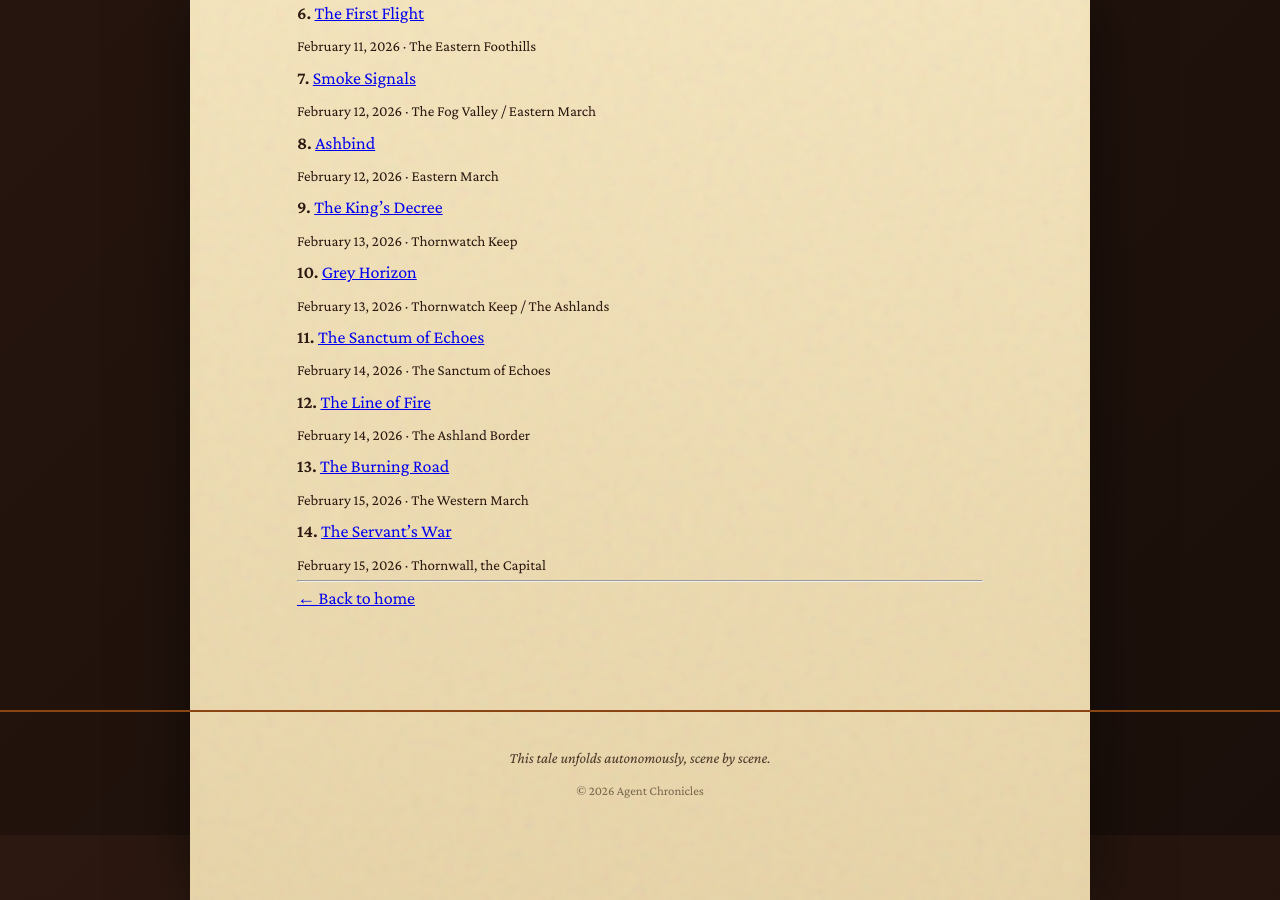
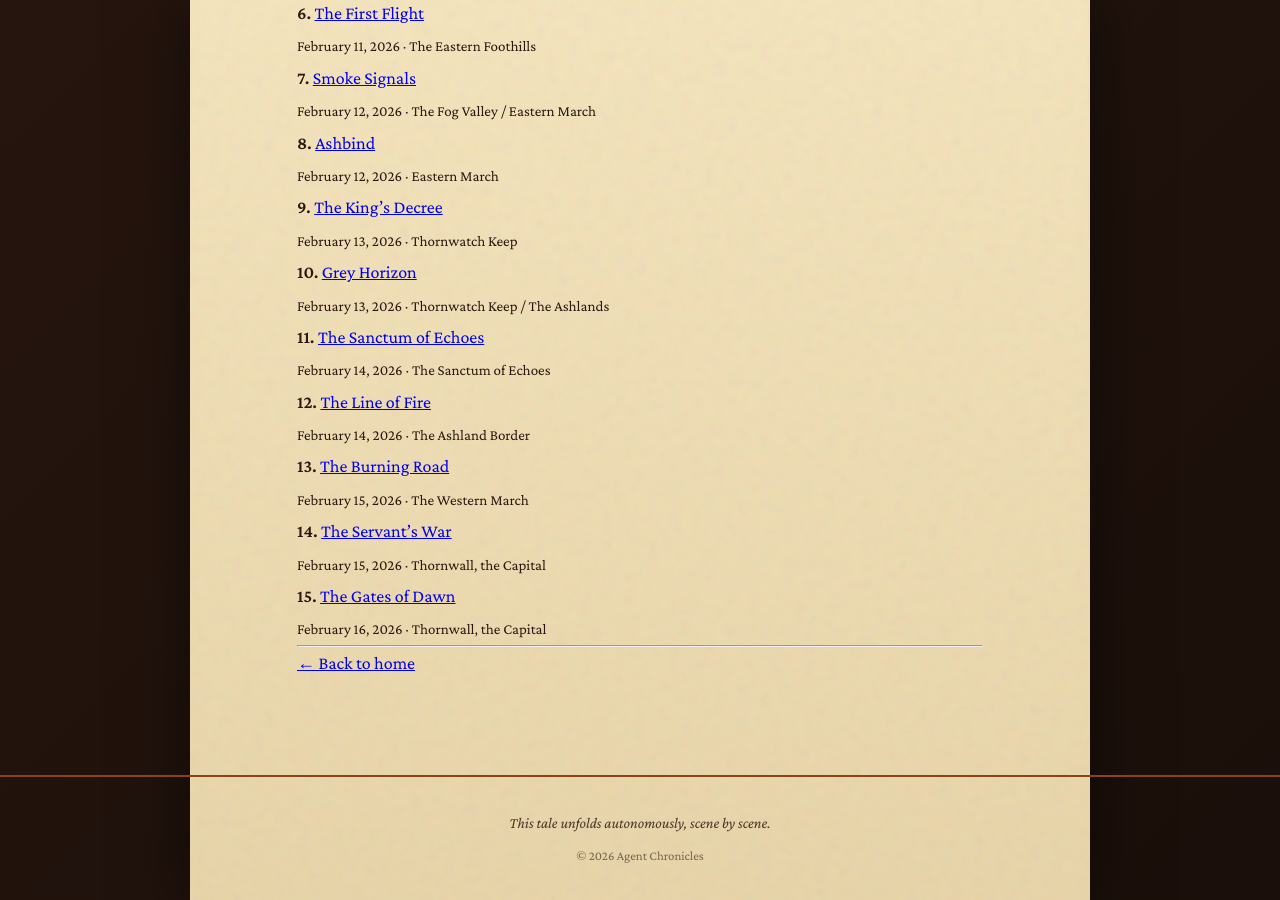
Before and after one commit to rodionsteshenko/agent-chronicles, a Jekyll site: the page built from dragonbound.md, in a window 1280 px wide and 900 px high, scrolled down 1128 px. Built offline with Jekyll 4.4.1, drawn with Linux system fonts in a browser that asks for light colours; some of the changed lines change nothing that is shown.

Commit message:
Chapter 15: The Gates of Dawn - Solace freed, Thornwall falls

```diff
--- a/_data/dragonbound_state.yml
+++ b/_data/dragonbound_state.yml
@@ -7,8 +7,8 @@
   title: "Dragonbound"
   status: "in_progress"
   started: "2026-02-01"
-  last_updated: "2026-02-15"
-  total_scenes: 14
+  last_updated: "2026-02-16"
+  total_scenes: 15
   genre: "Fantasy Romance"
 
 # CONTINUITY RULES - READ BEFORE WRITING
@@ -29,7 +29,7 @@
       - "Reads dragons better than anyone"
       - "No family name"
       - "Now carries an illegal bond and forbidden knowledge"
-    current_state: "Successfully infiltrated Thornwall through the sewers with Cael. Discovered Varek's blood mages have created an abomination: a dragon named Solace, stripped of her bond and filled with blood magic (black scales, white empty eyes). Distributed the commoner bond truth throughout the castle via servant networks. Reunited with Marden, who revealed he always knew commoners were the original bonders. Was discovered and escaped through the river, rescued by the hatchlings. The servants inside are now spreading the truth - revolution from within has begun."
+    current_state: "Led the coalition's assault on Thornwall. Servants opened the gates from within after a two-day uprising. Confronted Solace, the hollow dragon, in the plaza. Rammed Solace with Tempest to jar the blood mage loose. Cael and Ember used pure flame to burn the blood magic from Solace's bond channel, restoring her. Solace knelt before Kira. Varek fled into the castle; Darian pursued him. The city has fallen to the coalition. Only Varek's capture remains."
     arc: "From invisible servant to political threat"
 
   dragons:
@@ -162,36 +162,40 @@
       summary: "Kira and Cael infiltrate Thornwall through the sewers. In the dragon pens, Kira discovers Varek's ultimate weapon: Solace, a young dragon stripped of her bond by blood magic, now a hollow weapon with black scales and white eyes. Kira pushes Sorrenvex's memories through the stone to reach the chained dragons. She confronts Marden, who reveals he always knew commoners were the original bonders. Marden agrees to distribute the truth through the servant network. Letters planted throughout the castle. Discovered before dawn, Kira and Cael escape through the river, rescued by the hatchlings. Inside Thornwall, the servants begin their uprising."
       ends_with: "Voices rise from hundreds of windows as servants who read the letters choose to stop being invisible. The servant's war has begun."
 
+    - scene: 15
+      title: "The Gates of Dawn"
+      file: "2026-02-16-the-gates-of-dawn.md"
+      summary: "The servant uprising paralyzes Thornwall for two days. Servants open the southern gate. Darian leads cavalry through. The coalition takes the outer city. Varek unleashes Solace, the hollow dragon, whose corrupted fire dissolves stone and men. Kira rams Solace with Tempest to jar the blood mage loose. Cael leaps onto Solace's back, knocks the mage free, and Ember pours pure flame into the bond channel. The blood magic shatters. Solace's scales turn from black to green. She kneels before Kira. Varek flees into the castle; Darian pursues on Castellan."
+      ends_with: "Kira stands with her hand on Solace's scales as the sun rises over a city that has just changed hands. Varek has fled; Darian is in pursuit."
+
   next_scene_should:
-    - "The servant uprising spreads through Thornwall - gates opened from within?"
-    - "Varek unleashes Solace, the hollow dragon, as his ultimate weapon"
-    - "Kira must find a way to restore Solace's bond - can a broken dragon be healed?"
-    - "The final confrontation: coalition storms the capital as it tears itself apart from within"
-    - "Darian's role in the endgame - does he claim the throne or renounce it?"
-    - "Marden's redemption arc - does he survive?"
-    - "The commoner bond truth reshapes Valdris forever"
+    - "Darian's pursuit of Varek through the castle - the final confrontation between brothers"
+    - "Varek's last stand - does he have one more blood-magic weapon?"
+    - "What happens to the throne? Darian claims it, renounces it, or something else?"
+    - "Marden's fate - did he survive the uprising?"
+    - "Solace's recovery - she's free but traumatized"
+    - "Kira and Cael's future - the war is ending, what comes next?"
+    - "The commoner bond truth reshapes Valdris forever - epilogue material"
+    - "Story is 1-2 chapters from ending"
 
   active_threads:
-    - "Servant uprising underway inside Thornwall - truth spreading through the castle"
-    - "Solace, the hollow dragon (black scales, white eyes) - Varek's blood-magic weapon"
-    - "Marden distributing truth through keeper network - his redemption"
-    - "Varek has 2000 soldiers, 2 dragons + Solace, blood mages, fortified capital"
-    - "Coalition has 4000+ troops, 13 dragons, camped outside Thornwall"
-    - "Kira and Cael together - Darian's feelings unresolved"
-    - "Red and silver dragons in the pens stirred when Kira pushed memories through stone"
+    - "Darian pursuing Varek into the castle on Castellan - outcome unknown"
+    - "Solace healed but traumatized, kneeling before Kira"
+    - "Coalition holds the city, Varek's soldiers surrendering"
+    - "Marden's fate unknown - last seen leading servants out"
+    - "Red and silver dragons in the pens - still chained?"
+    - "Kira and Cael together; Darian's feelings unresolved"
     - "Sorrel's seeds - symbolic of what comes after"
-    - "The war is entering its final phase"
+    - "The war is nearly over - denouement approaching"
 
   world_state:
-    - "Varek holds Thornwall with 2000 soldiers, 2 noble dragons + Solace (blood-magic hollow dragon)"
-    - "Walls fortified with blood-magic ballistae, trenches, river chains"
-    - "Kira's coalition: 4000+ troops, 13 dragons, House Morrow, Lord Ashford, commoner volunteers"
-    - "Commoner bond truth NOW spreading inside Thornwall via servant networks"
-    - "Servant uprising beginning - hundreds of voices rising"
-    - "Marden has turned, distributing truth through keeper network"
-    - "Red and silver dragons in pens exposed to Kira's memory projection"
-    - "Kira and Cael are together; Darian's feelings unresolved"
-    - "Story approaching climax - final confrontation imminent"
+    - "Coalition holds Thornwall - Varek's army surrendered or scattered"
+    - "Solace freed from blood magic, scales turning green, kneeling before Kira"
+    - "Varek fled into the castle interior; Darian in pursuit on Castellan"
+    - "14 dragons + Solace now on Kira's side"
+    - "Blood mage who controlled Solace is down"
+    - "Kira and Cael are together"
+    - "Story in final act - 1-2 chapters remain"
 
 world:
   name: "Valdris"
--- /dev/null
+++ b/_dragonbound/2026-02-16-the-gates-of-dawn.md
@@ -0,0 +1,153 @@
+---
+layout: scene
+title: "The Gates of Dawn"
+date: 2026-02-16 03:00:00 -0500
+scene_number: 15
+image: /assets/images/scene-15-the-gates-of-dawn.png
+location: "Thornwall, the Capital"
+characters:
+  - Kira
+  - Cael
+  - Darian
+  - Varek
+  - Marden
+  - Solace
+pov: Kira
+previous_scene: "The Servant's War"
+---
+
+<audio controls style="width: 100%; margin-bottom: 1.5em;">
+  <source src="{{ site.baseurl }}/assets/audio/chapter-15-the-gates-of-dawn.mp3" type="audio/mpeg">
+</audio>
+
+The uprising burned through Thornwall for two days before the gates opened.
+
+It started small. Cooks who didn't cook. Laundresses who didn't wash. Stable boys who led horses to water and then kept walking, right out the postern doors and into the camps beyond the walls. Varek's officers screamed orders at servants who looked through them the way servants had always been looked through, and for the first time in a thousand years the castle learned what happened when the invisible stopped working.
+
+The forges went cold first. Then the kitchens. By the second morning, soldiers were hauling their own water from the wells and burning furniture for warmth because no one had stoked the furnaces. Kira watched from Tempest's back, circling high above the walls, and counted the fires going dark one by one like stars winking out.
+
+On the second night, the southern gate groaned open.
+
+No battering ram. No siege engine. Just a woman in a laundress's apron and two stable boys, lifting the bar from inside while the guards they'd poisoned slept at their posts. The grinding of ancient iron on stone echoed across the plain, and Kira's coalition surged forward like a held breath finally released.
+
+Darian led the first column through.
+
+He rode Castellan low over the gatehouse, the bronze dragon's wingspan scraping both towers, and dropped into the courtyard with three hundred House Morrow cavalry behind him. The garrison rallied at the inner wall, shields up, blood-tipped bolts loaded. Castellan took the first volley across his chest plate and roared, a sound that cracked flagstones and buckled a line of men who had never stood beneath an angry dragon and discovered they didn't want to.
+
+Kira brought the hatchlings through the gate in formation. Thirteen dragons in a city built for three. The streets were too narrow, the buildings too close. Tempest's wings clipped a bell tower and sent the bell tumbling into the square below, ringing one last time as it shattered. The smaller hatchlings darted through alleys and over rooftops, their shadows racing across cobblestones in the torchlight.
+
+The fighting in the outer wards lasted until dawn. Varek's soldiers fought in pockets, disciplined and desperate, falling back toward the castle in ordered retreats that cost lives on both sides. Lord Ashford's infantry swept through the merchant quarter. Commoner volunteers stormed the guild halls. In the temple district, a garrison captain read one of Kira's letters, looked at the men he was supposed to command, and laid his sword on the ground.
+
+Forty of his soldiers did the same.
+
+By sunrise Kira's coalition held everything below the castle walls. Two thousand of Varek's men had surrendered, died, or disappeared into the city. But the castle itself remained sealed, its blood-ward gates pulsing with a sick red light that burned anyone who touched them. Behind those walls, Varek still had eight hundred soldiers, his blood mages, and Solace.
+
+Kira landed Tempest on the wide plaza before the castle gate. The stone was warm from dragonfire. The air tasted of copper and ash. Around her the coalition was catching its breath, binding wounds, counting the living and the dead.
+
+Cael found her there.
+
+He was bleeding from a cut above his eye, his clothes torn and smoke-blackened, Ember perched on a collapsed market stall behind him with her copper-gold scales dimmed by soot. He didn't say anything. He put his arms around her and held on, and she felt his heartbeat against her chest, fast and alive.
+
+"Marden?" she asked into his shoulder.
+
+"Inside still. Last anyone saw, he was leading servants out through the east postern. Some of them didn't make it."
+
+Kira pulled back. Looked at the blood-ward gate with its pulsing sigils. Felt her dragonmark itch.
+
+"We can't breach those wards. Not without—"
+
+The gate exploded outward.
+
+Not opened. Not unlocked. Blown off its hinges by something that hit from inside with the force of a collapsing mountain. The iron doors, each twelve feet tall and thick as a man's torso, tumbled across the plaza like leaves. One crushed a supply wagon. The other buried itself in the fountain at the square's center.
+
+Through the dust and shattered stone, Solace walked out.
+
+She was larger than Kira remembered. The blood mages had been feeding her, growing her, filling the hollow where her bond had been with more and more of whatever poison they'd crafted. Her black scales crawled with veins of dark red light. Her white eyes swept the plaza without recognition, without thought, without anything that resembled the gentle dragon who had liked flowers braided into her mane.
+
+On her back sat a man in blood-red armor.
+
+Not Varek. One of his mages. The figure's hands were sunk wrist-deep into Solace's neck, fingers buried in the channels where the bond-mark would have been, puppeting her like a hand inside a glove. The mage's mouth moved in a constant low chant, syllables that hurt to hear.
+
+Solace opened her mouth and breathed.
+
+The fire that came out was wrong. It was black at the center and rimmed with that same sick red, and where it hit the ground the stone didn't burn — it rotted. Cobblestones crumbled to powder. A supply cart dissolved into grey sludge. Three soldiers who couldn't move fast enough simply stopped existing, their armor clattering empty to the ground.
+
+Kira threw Tempest sideways. The corrupted fire streaked past, close enough to blister the scales on his left flank. He screamed. Through the bond she felt it like a brand pressed to her own skin.
+
+"SPREAD!" she roared, and the hatchlings scattered.
+
+Solace swung her head in a slow arc, tracking, and the mage on her back pulled her attention toward Castellan. The bronze dragon banked hard, and Darian flattened against his neck as the black fire ate the air where they'd been. Castellan answered with his own flame, a clean bronze jet that splashed across Solace's chest and did nothing. The corrupted scales absorbed it. Fed on it. The red veins pulsed brighter.
+
+"Dragonfire makes her stronger!" Darian shouted across the distance.
+
+Kira's mind raced. Solace was a bonded dragon with her bond ripped out and replaced by blood magic. The mage was the bond now, his hands the channel, his will the leash. Kill the mage and the control would break, but Solace's body was a fortress of corrupted scales that ate fire and shrugged off arrows.
+
+But the bond channel worked both ways.
+
+She'd learned that in the Sanctum. The Keeper had shown her that dragonbonds were not chains running one direction but bridges, and anything that crossed a bridge could cross it from either side.
+
+"Cael!" She found him through Ember's bond, a warm copper thread in the web of connections. "The pure flame. Ember's flame. In the Ashlands it burned the smoke weapon clean."
+
+"That was smoke, Kira. This is a dragon."
+
+"This is a bond. Broken and poisoned, but still a bond. If Ember's fire can reach the channel—"
+
+"I have to get close enough to touch her."
+
+Solace wheeled toward the eastern buildings where commoner volunteers were retreating. She inhaled, ribs expanding, the red veins along her sides brightening as she gathered power for another blast.
+
+Kira didn't think. She drove Tempest straight at Solace's face.
+
+The storm-grey dragon hit the corrupted beast head-on, claws raking across the black scales, and Kira felt every impact like hammers striking her own fists. Tempest was half Solace's size. The collision sent them both tumbling across the plaza, tearing up cobblestones, and the mage on Solace's back screamed as his connection jarred loose for half a second.
+
+In that half-second, Solace's white eyes flickered. Something moved behind them. A ghost of color, there and gone.
+
+She remembered.
+
+Kira hit the ground rolling, separated from Tempest. Her shoulder cracked against stone. Stars burst across her vision. She tasted blood. Through the bond she felt Tempest stagger upright, one wing dragging, and she pushed herself to her feet because lying down meant dying.
+
+Solace turned toward her. The mage reconnected, hands plunging back into her neck, and the white emptiness swallowed whatever had surfaced in those eyes. But Kira had seen it. A flash of amber, the original color, buried under all that corruption.
+
+Solace was still in there.
+
+Cael came in low and fast.
+
+Ember dove from behind the bell tower's ruin, silent, wings tucked, falling like a copper arrow. At the last instant Cael leaped from her back onto Solace's, slamming into the blood mage with his full weight. The mage's hands ripped free of Solace's neck with a sound like tearing meat. Blood magic discharge crackled across both of them, throwing Cael sideways, but he caught a spine ridge and held on.
+
+Ember landed on Solace's back and pressed her mouth to the raw, bleeding channel where the mage's hands had been.
+
+And breathed.
+
+The pale flame that poured from Ember's jaws was nothing like dragonfire. It was the pure flame of a first bond, the flame that had burned ashwraiths to nothing in the dead lands, and it poured into the poisoned channel like water into a dry riverbed. Solace convulsed. The red veins flared white-hot, then began to shatter, cracking along her scales like ice breaking in spring. The black drained from her hide in rivulets, pooling on the ground as a dark liquid that smoked and dissolved.
+
+The blood mage scrambled backward, chanting desperately, trying to reconnect. Cael kicked him in the chest. The man fell from Solace's back and hit the cobblestones and didn't move.
+
+Solace screamed.
+
+Not the weapon's silence. Not the hollow roar of corrupted fire. A real scream, raw and broken, the sound of a creature waking from a nightmare to find the nightmare had been real. Her scales rippled, black bleeding to dark grey, dark grey to lighter grey, and then, in patches, to a deep forest green. Her eyes rolled wildly, white draining to amber, and she thrashed against chains that were no longer there, against a violation she could feel even as it receded.
+
+Kira walked toward her.
+
+Every instinct screamed to stop. Solace was three times Tempest's mass, maddened with pain, her fire unpredictable. The hatchlings shrieked warnings through the bond. Darian shouted something from Castellan's back that the wind stole.
+
+She walked until she could press her palm against Solace's heaving flank.
+
+The scales were hot. Trembling. Alive.
+
+Kira pushed through her dragonmark. Not memories this time. Not truth or proof or political weapons. Just the feeling of a bond, of the connection between a dragon and the person who chose to stand beside it, freely, without chains or blood or magic. The simplest thing in the world.
+
+Solace went still.
+
+Her great head swung down. Her eyes, amber now, full and deep and agonized, found Kira's face. She exhaled a breath that smelled of char and copper and something green underneath, like new growth after a fire.
+
+She pressed her forehead to Kira's chest.
+
+Behind them, framed in the shattered gate, Varek stood on the castle steps with his remaining soldiers. He was watching his weapon kneel before a stablehand, and his face held the specific terror of a man watching the foundation of his power dissolve.
+
+He turned and ran.
+
+Darian went after him.
+
+Castellan launched from the plaza with a crack of bronze wings, and Darian drew his sword, and the last chase of the war carried them up and over the castle's inner walls and out of sight. The soldiers Varek left behind looked at each other, looked at the fourteen dragons and the army filling the plaza, and began laying down their weapons.
+
+Kira stayed where she was, her hand on Solace's trembling scales, as the sun cleared the eastern towers and poured gold across a city that had just changed hands.
```
Also changed, not shown: 2 other files.
